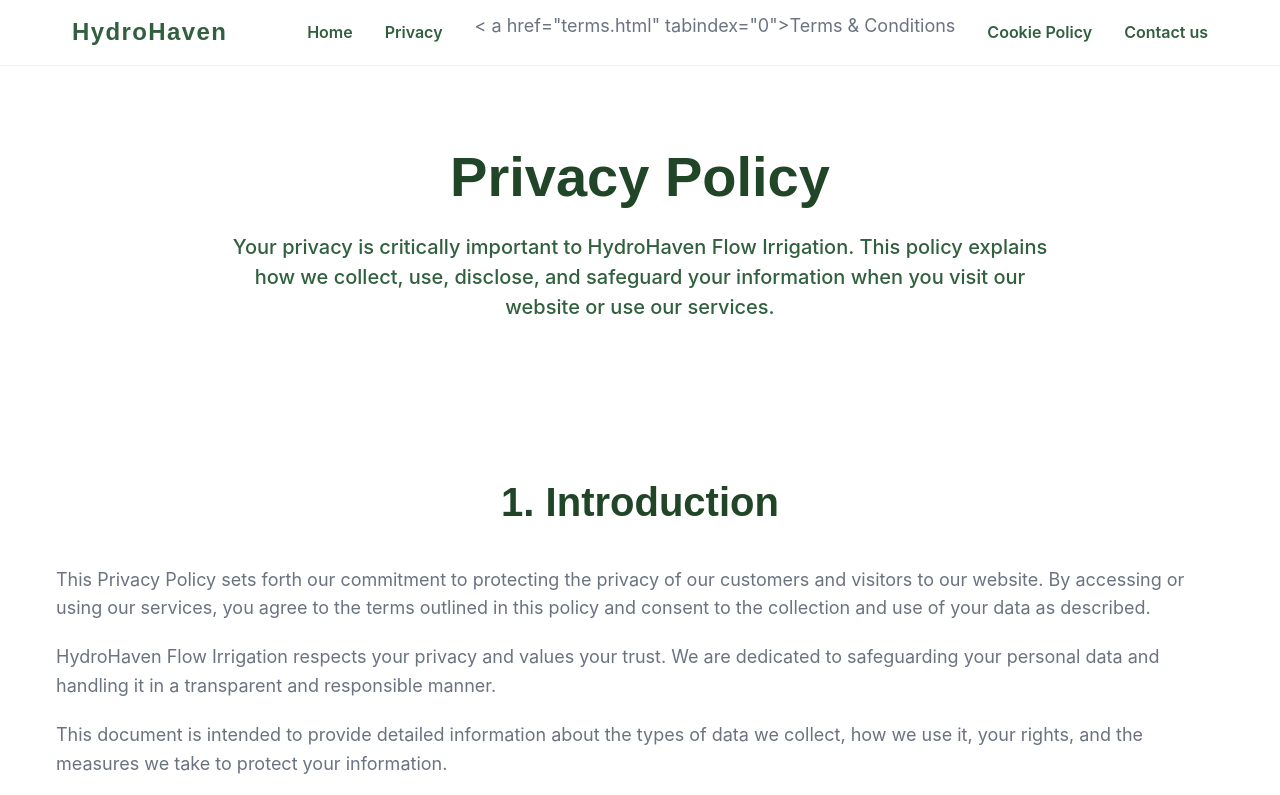
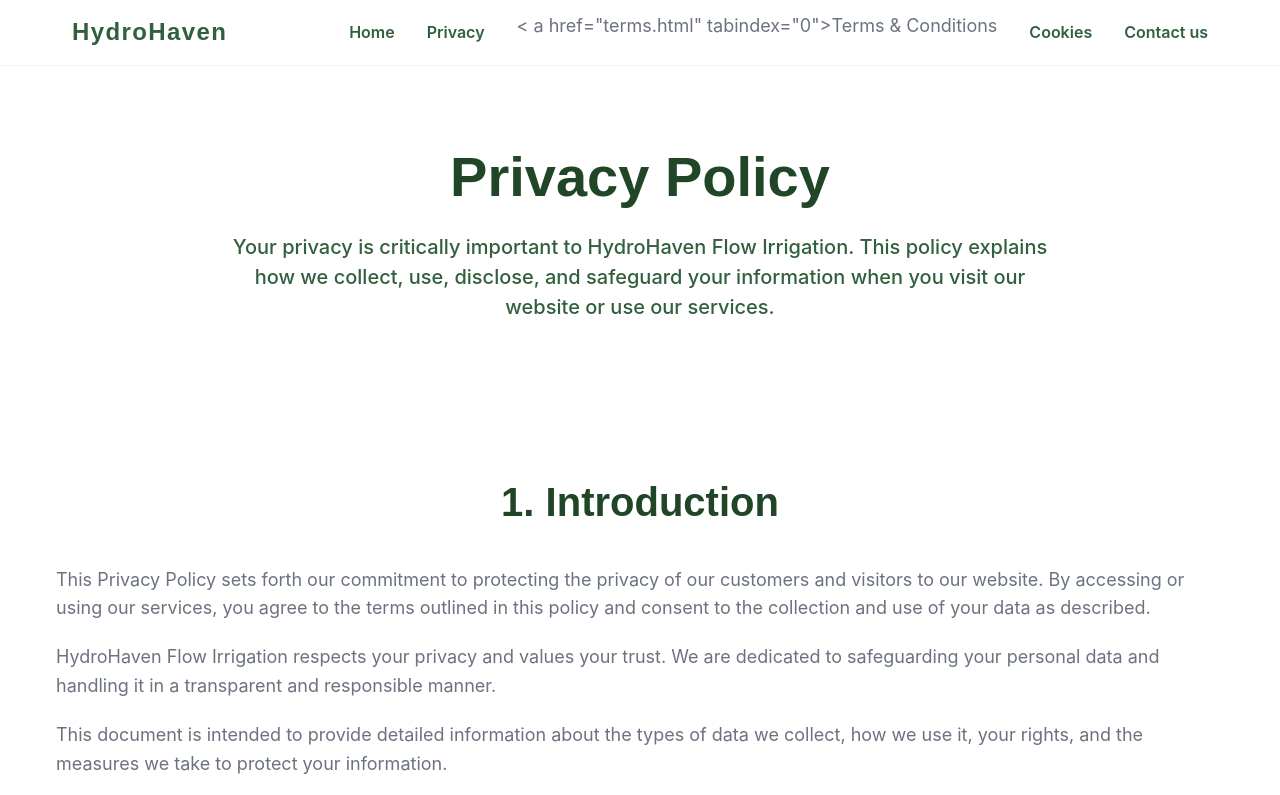
Before and after one commit to aryangautam05/HydroHaven-Flow-Irrigation-, a plain HTML site: page privacy.html in a window 1280 px wide. Shown: the top 795 px of the page. Drawn offline with Linux system fonts and the light colour scheme.

Commit message:
Update privacy.html

```diff
--- a/privacy.html
+++ b/privacy.html
@@ -237,7 +237,7 @@
         <a href="index.html" tabindex="0">Home</a>
         <a href="privacy.html" tabindex="0"aria-current="page">Privacy</a>
         < a href="terms.html" tabindex="0">Terms & Conditions</a>
-        <a href="cookies.html" tabindex="0">Cookie Policy</a>
+        <a href="cookies.html" tabindex="0">Cookies</a>
         <a href="contact.html" tabindex="0">Contact us </a>
       </div>
     </nav>
```
